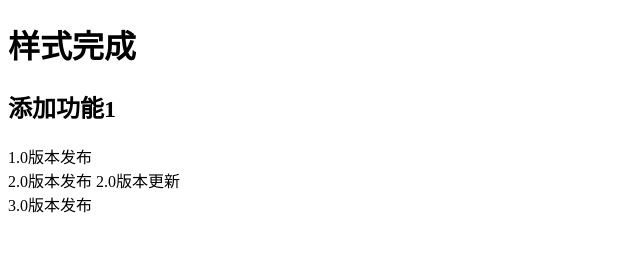
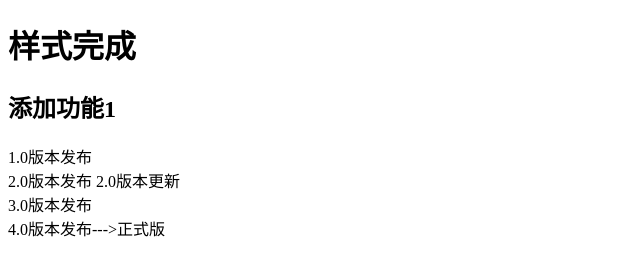
Before and after one commit to Neko23333333/mygit, a plain HTML site: page index.html in a window 1280 px wide. Shown: the whole page, without its empty margins (0-640 px from the left). Drawn offline with Linux system fonts and the light colour scheme.

Commit message:
4.0更新

```diff
--- a/index.html
+++ b/index.html
@@ -21,6 +21,9 @@
     <div>
         3.0版本发布
     </div>
+    <div>
+        4.0版本发布--->正式版
+    </div>
 </body>
 
 </html>
```
